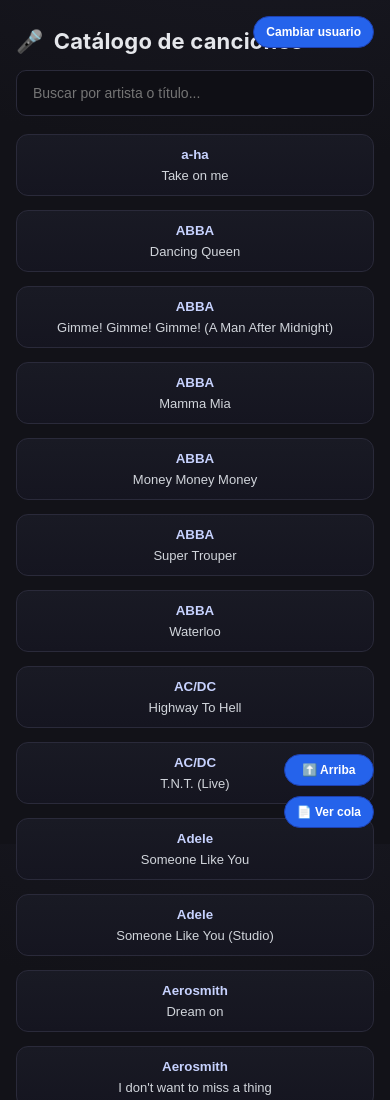
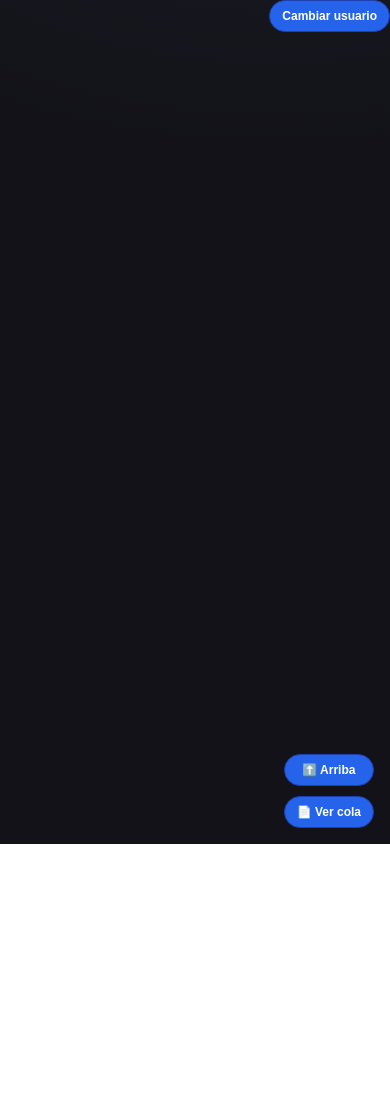
Before and after one commit to Gataz0/Cat-logo-Karaoke, a plain HTML site: page index.html in a window 390 px wide. Shown: the top 1100 px of the page. After the commit the page ends 844 px from the top, so only its background shows below. Drawn offline with Linux system fonts and the light colour scheme; no server answers.

Commit message:
Add files via upload

```diff
--- a/index.html
+++ b/index.html
@@ -80,24 +80,26 @@
     .ok .icon{background:rgba(34,197,94,.15)}
     .err .icon{background:rgba(239,68,68,.15)}
     @keyframes pop{to{transform:translate(-50%,-50%) scale(1)}}
-  </style>
+
+@media (max-width: 520px) {
+  .change-user-btn {
+    position: static !important;
+    margin-bottom: 10px;
+    align-self: flex-end;
+  }
+  .header-controls {
+    display: flex;
+    justify-content: flex-end;
+  }
+}
+</style>
 </head>
 <body>
-<div class="container">
-<div style="position:absolute; top:16px; right:16px;">
-<button class="chip" onclick="changeUsername()">Cambiar usuario</button>
+
+<div class="header-controls">
+<button class="chip change-user-btn" onclick="changeUsername()">Cambiar usuario</button>
 </div>
 
-<div class="title"><span>🎤</span> Catálogo de canciones</div>
-<div class="search-bar">
-<input autocomplete="off" class="search-input" id="search" placeholder="Buscar por artista o título..." type="text"/>
-</div>
-<div class="grid" id="cards"></div>
-<div class="section" id="queueSection">
-<h3>📜 Cola de peticiones</h3>
-<div class="queue" id="queue"></div>
-</div>
-</div>
 <div class="fab">
 <button class="chip" onclick="window.scrollTo({top:0,behavior:'smooth'})">⬆️ Arriba</button>
 <button class="chip" onclick="document.getElementById('queueSection').scrollIntoView({behavior:'smooth'})">📄 Ver cola</button>
```
